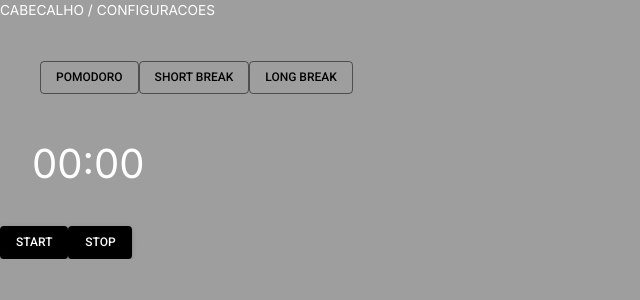
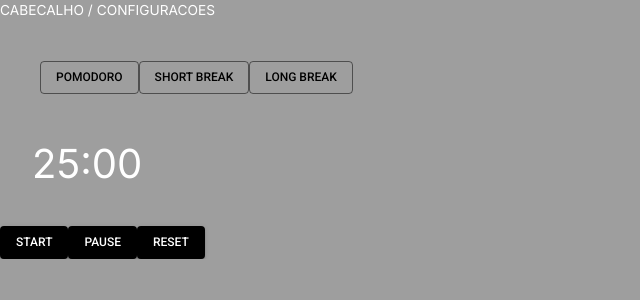
Before and after one commit to MarcioSardou/pomodoro-clock, a Next.js app: page / in a window 1280 px wide. Shown: the top 300 px of the page, without its empty margins (0-640 px from the left). Built offline with nearby package versions, Linux system fonts and the light colour scheme.

Commit message:
add function that start, pause and reset the clock

```diff
--- a/src/app/page.tsx
+++ b/src/app/page.tsx
@@ -1,50 +1,109 @@
 'use client'
-import React, { useEffect } from 'react'
+import React, { useCallback, useEffect, useRef, useState } from 'react'
 import Button from '@mui/material/Button'
-import { useTimerStore } from '@store/index'
 import { Grid } from '@mui/material'
 
+type PomodoroType = 'pomodoro' | 'break' | 'longBreak'
+
+const POMODORO_STATUS = {
+  default: 0, // back to begin
+  start: 1,
+  pause: 2
+}
+
 const Home: React.FC = () => {
-  const { minutes, seconds, updateMinutes, updateSeconds } = useTimerStore(
-    (state) => state
-  )
+  const [minutes, setMinutes] = useState(25)
+  const [seconds, setSeconds] = useState(0)
+  const [status, setStatus] = useState(POMODORO_STATUS.default)
+  const [type, setType] = useState<PomodoroType>()
 
-  const timerMinutes = minutes < 10 ? `0${minutes}` : minutes
-  const timerSeconds = seconds < 10 ? `0${seconds}` : seconds
+  const intervalRef = useRef<NodeJS.Timeout>()
 
-  useEffect(() => {
-    let interval = setInterval(() => {
-      clearInterval(interval) //test without later
+  const timerMinutes = String(minutes).padStart(2, '0')
+  const timerSeconds = String(seconds).padStart(2, '0')
 
+  // clock actions
+  const start = () => setStatus(POMODORO_STATUS.start)
+  const pause = () => setStatus(POMODORO_STATUS.pause)
+  const stop = () => setStatus(POMODORO_STATUS.default)
+
+  const countDown = useCallback(() => {
     if (seconds === 0) {
       if (minutes !== 0) {
-          // diminui 1min e seta o segundo pra 59
-          updateSeconds(59)
-          updateMinutes(minutes - 1)
+        setSeconds(59)
+        setMinutes(minutes - 1)
+        //reduz 1min e seta segundo para 59
       } else {
         console.log('acabou o timer')
       }
     } else {
-        updateSeconds(seconds - 1) // diminui segundo a segundo
+      setSeconds(seconds - 1) // diminui segundo a segundo
     }
+  }, [minutes, seconds, setMinutes, setSeconds])
+
+  useEffect(() => {
+    if (status === POMODORO_STATUS.start) {
+      intervalRef.current = setInterval(() => {
+        clearInterval(intervalRef.current)
+        return countDown()
       }, 1000)
-  }, [minutes, seconds, updateMinutes, updateSeconds])
+      //starts clock
+    } else if (status === POMODORO_STATUS.pause) {
+      clearInterval(intervalRef.current)
+    }
+    //pause clock
+    else {
+      clearInterval(intervalRef.current)
+      setMinutes(25)
+      setSeconds(0)
+    }
+    // reset clock
+  }, [countDown, status])
+
+  //NOTE - COMECAR AQUI
+  // const handlePomodoroType = useCallback(() => {
+  //   if (type === 'pomodoro') {
+  //     setMinutes(25)
+  //     setSeconds(0)
+  //   }
+  //   if (type === 'break') {
+  //     console.log('entrei')
+  //     setMinutes(5)
+  //     setSeconds(0)
+  //   } else {
+  //     setMinutes(15)
+  //     setSeconds(0)
+  //   }
+  // }, [type])
 
   return (
     <main>
       <header>CABECALHO / CONFIGURACOES</header>
       <Grid container margin={5}>
-        <Button variant="outlined">Pomodoro</Button>
-        <Button variant="outlined">Short Break</Button>
-        <Button variant="outlined">Long Break</Button>
+        <Button variant="outlined" onClick={() => setType('pomodoro')}>
+          Pomodoro
+        </Button>
+        <Button variant="outlined" onClick={() => setType('break')}>
+          Short Break
+        </Button>
+        <Button variant="outlined" onClick={() => setType('longBreak')}>
+          Long Break
+        </Button>
       </Grid>
 
       <div style={{ fontSize: '40px', margin: '2rem' }}>
         {timerMinutes}:{timerSeconds}
       </div>
 
-      <Button variant="contained">Start</Button>
-      <Button variant="contained">Stop</Button>
+      <Button variant="contained" onClick={start}>
+        Start
+      </Button>
+      <Button variant="contained" onClick={pause}>
+        Pause
+      </Button>
+      <Button variant="contained" onClick={stop}>
+        Reset
+      </Button>
     </main>
   )
 }
```
Lines whose indentation alone changed are shown as unchanged.
